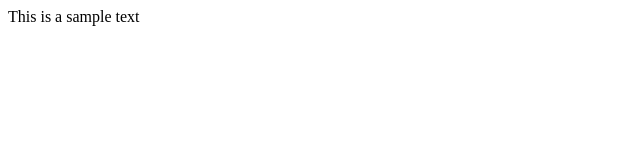
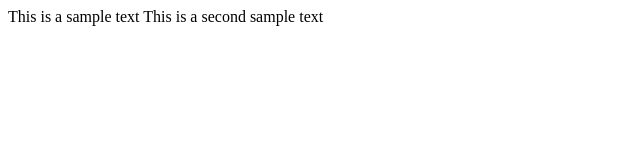
Before and after one commit to chanyuxiang/sampleproject, a plain HTML site: page index.html in a window 1280 px wide. Shown: the whole page, without its empty margins (0-640 px from the left). Drawn offline with Linux system fonts and the light colour scheme.

Commit message:
This is the second commit - Bryan

```diff
--- a/index.html
+++ b/index.html
@@ -7,5 +7,6 @@
 </head>
 <body>
     This is a sample text
+    This is a second sample text
 </body>
 </html>
```
